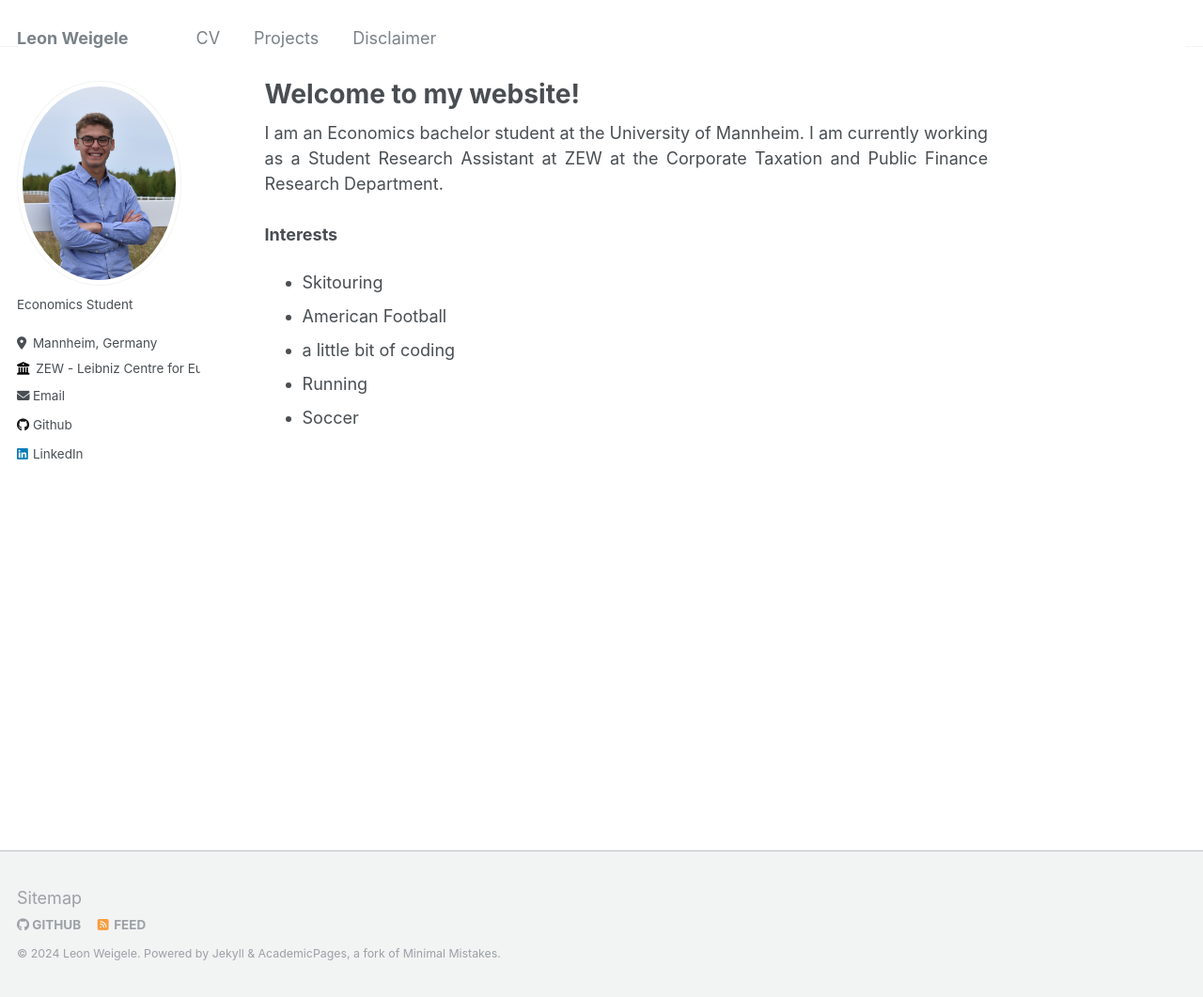
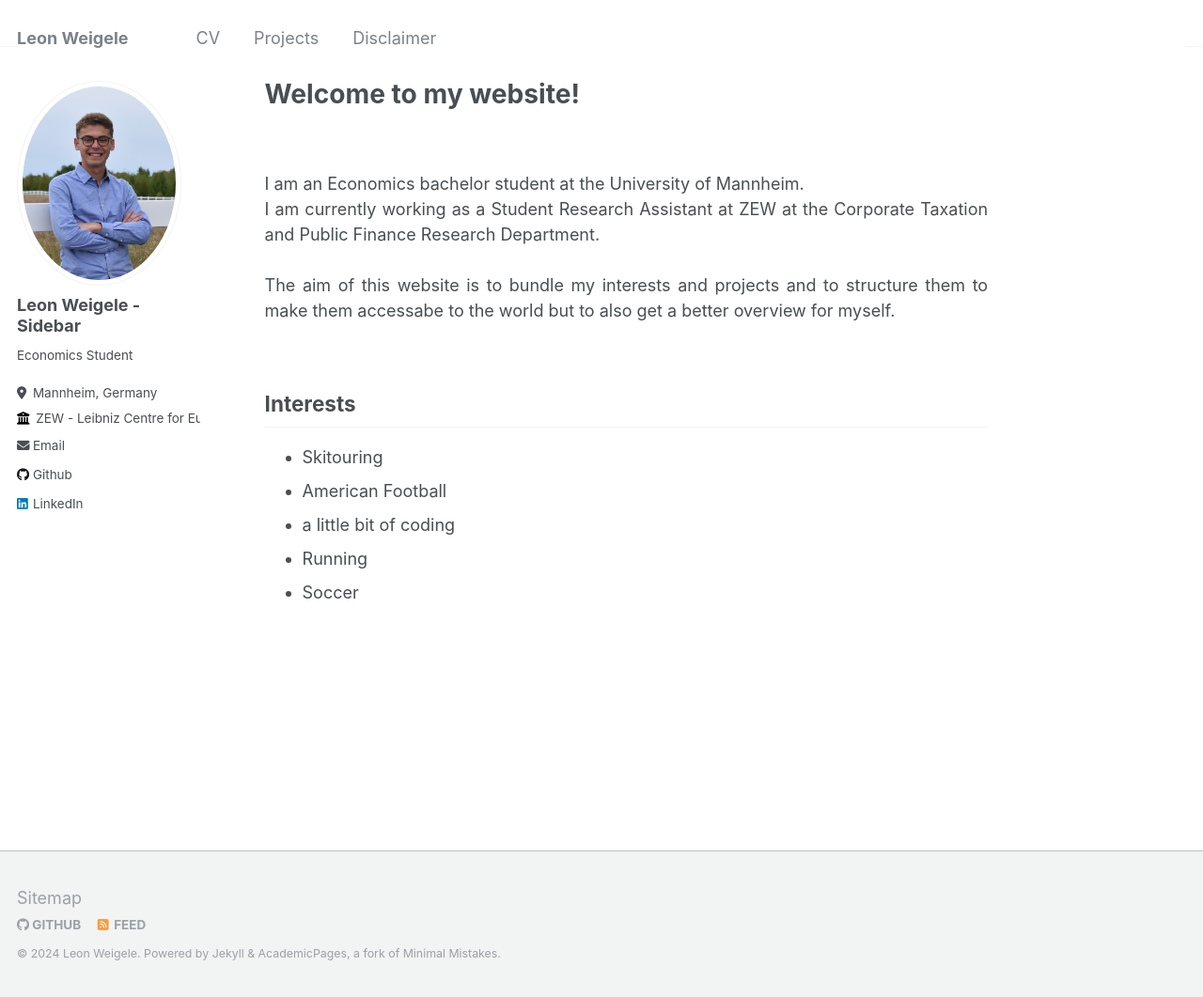
Before and after one commit to leonhamburg/leonweigele.github.io, a Jekyll site: the page built from _pages/about.md, in a window 1280 px wide and 1061 px high. Shown: the whole window at 94% size. Built offline with Jekyll 4.4.1, drawn with Linux system fonts in a browser that asks for light colours.

Commit message:
small changes

```diff
--- a/_config.yml
+++ b/_config.yml
@@ -22,7 +22,7 @@ repository               : "leonweigele/leonweigele.github.io.git"
 author:
   # Biographic information
   avatar           : "leon-weigele.jpg"
-  name             : # "Your Sidebar Name"
+  name             : "Leon Weigele - Sidebar"
   pronouns         : # example: "she/her"
   bio              : "Economics Student"
   university       : "University of Mannheim"
--- a/_data/navigation.yml
+++ b/_data/navigation.yml
@@ -7,7 +7,7 @@ main:
     url: /projects
 
   - title: "Disclaimer"
-    url: /terms
+    url: /disclaimer
 
     # - title: "Stock-Analysis"
     #   url: /stock-analysis/
--- a/_pages/about.md
+++ b/_pages/about.md
@@ -8,12 +8,16 @@
     - /about.html
 ---
 
-<div style="text-align: justify">
-I am an Economics bachelor student at the University of Mannheim.
-I am currently working as a Student Research Assistant at ZEW at the Corporate Taxation and Public Finance Research Department.<br> <br></div>
+<div style="text-align: justify"><br> <br>
+I am an Economics bachelor student at the University of Mannheim.<br>
+I am currently working as a Student Research Assistant at ZEW at the Corporate Taxation and Public Finance Research Department.<br> <br>
+
+The aim of this website is to bundle my interests and projects and to structure them to make them accessabe to the world but to also get a better overview for myself.
+<br> <br>
+</div>
 
 
-**Interests**
+## Interests
 * Skitouring
 * American Football
 * a little bit of coding
```
Also changed, not shown: _pages/terms.md (+1 -1 lines).
